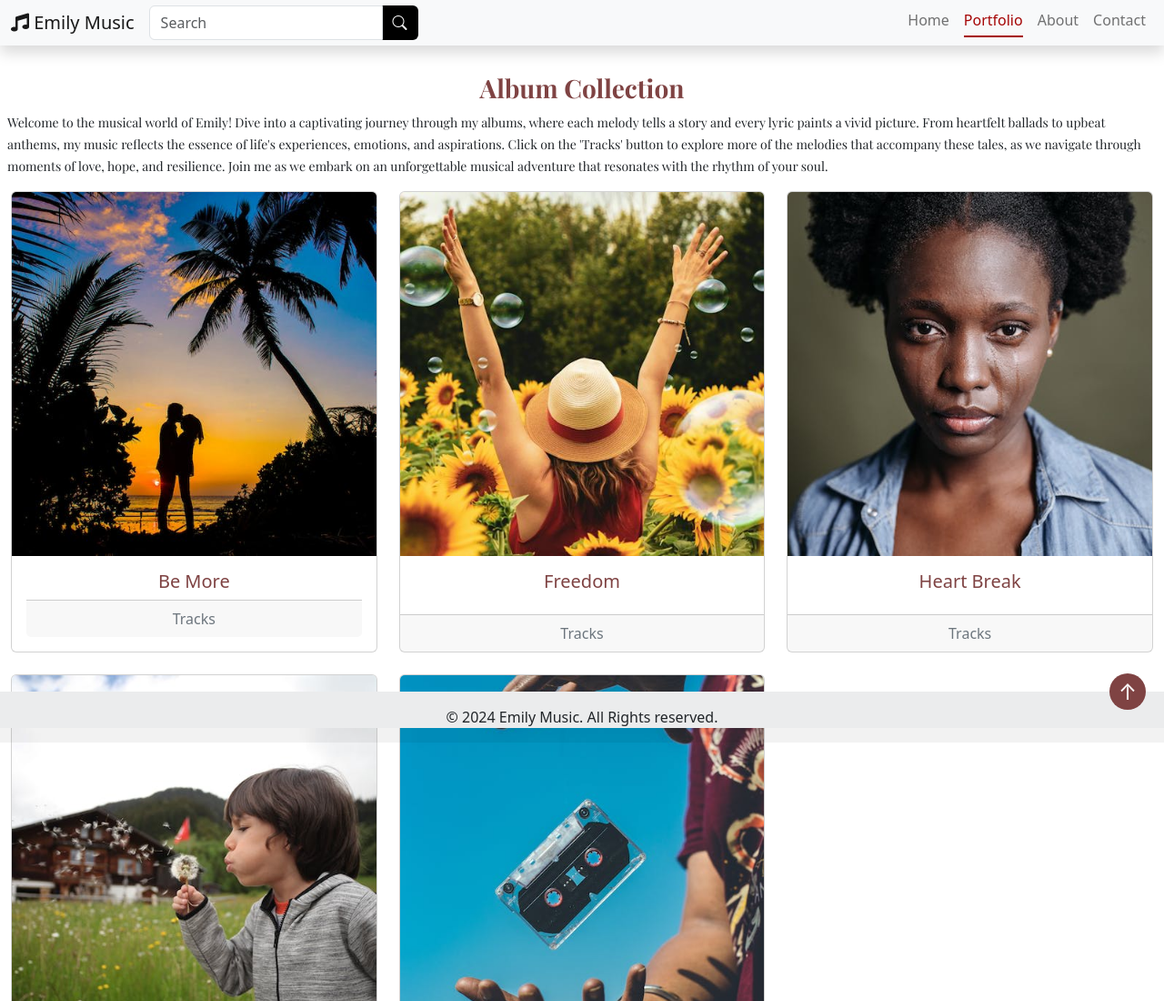
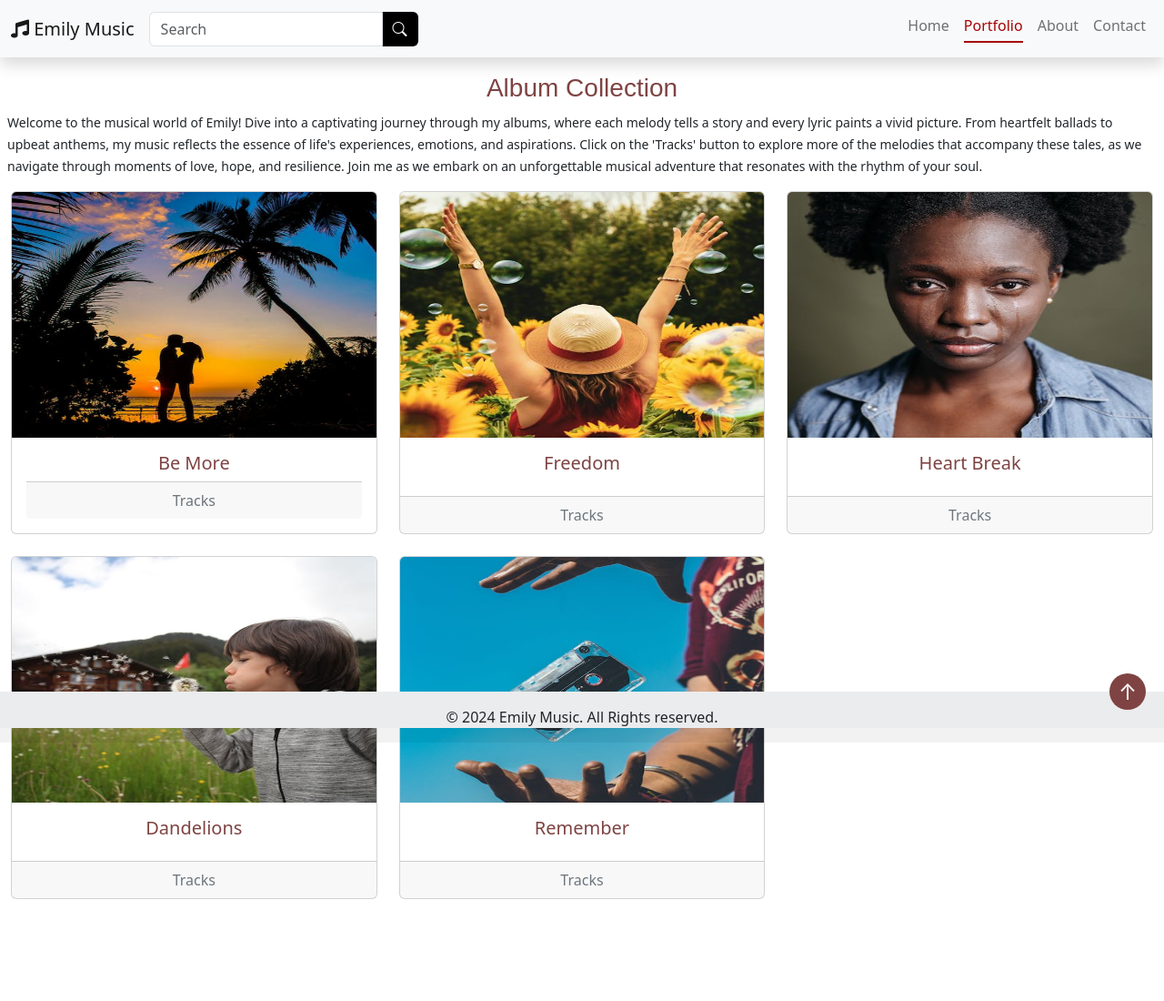
Before and after one commit to PhindileNkhutha/BGIT-GroupE, a plain HTML site: page portfolio.html in a window 1280 px wide. Shown: the top 1100 px of the page at 91% size. After the commit the page ends 1036 px from the top, so only its background shows below. Drawn offline with nearby package versions, Linux system fonts and the light colour scheme; a script that the page names is missing; a web font is replaced by a local one.

Commit message:
revert changes

```diff
--- a/portfolio styles/portfolio.css
+++ b/portfolio styles/portfolio.css
@@ -1,4 +1,3 @@
-@import url("https://fonts.googleapis.com/css2?family=Playfair+Display:ital,wght@0,400;0,500;0,700;0,900;1,400;1,700&display=swap");
 body {
   box-sizing: border-box;
 }
@@ -15,9 +14,7 @@ body {
   display: block;
   margin-top: 5px;
 }
-.album-collection-intro {
-font-family: "Playfair Display", sans-serif;
-}
+
 /* styles for portfolio */
 .container {
   margin-top: 5rem;
--- a/portfolio.html
+++ b/portfolio.html
@@ -18,8 +18,7 @@
 <body>
   <!-- nav Start -->
 
-  <nav class="mainnav shadow navbar-expand-md navbar navbar-light bg-light  fixed-top"
-    style="min-width: 350px ; height: 50px;">
+  <nav class="mainnav shadow navbar-expand-md navbar navbar-light bg-light  fixed-top" style="min-width: 350px">
     <div class="container-fluid">
       <a class="navbar-brand" href="./index.html">
         <i class="fas fa-music"></i> Emily Music
@@ -59,7 +58,7 @@
   <div class="container">
     <div class="row mt-3">
       <div class="col ">
-        <h3 class="text-bold text-center bg-custom" style="font-weight: bold;">Album Collection</h3>
+        <h3 class="text-bold text-center bg-custom">Album Collection</h3>
       </div>
     </div>
   </div>
@@ -69,7 +68,7 @@
   <!-- intro paragraph Start -->
   <div class="aboutEmily mx-2">
     <p>
-      <small class="album-collection-intro">
+      <small>
         Welcome to the musical world of Emily! Dive into a captivating journey through my albums, where each melody
         tells
         a
@@ -89,7 +88,7 @@
     <div class="row g-4">
       <div class=" col-md-3 col-lg-4 col-sm-1 text-center">
         <div class="card">
-          <img src="assets/Be more.jpg" width='30rem' class="card-img-top" alt="...">
+          <img src="assets/Be more.jpg" height='270px' width='30rem' class="card-img-top" alt="...">
           <div class="card-body">
             <h5 class="card-title bg-custom">Be More</h5 </div>
             <div class="card-footer">
@@ -115,7 +114,7 @@
       </div>
       <div class="col-md-3 col-lg-4 col-sm-1 text-center">
         <div class="card">
-          <img src="assets/Freedom.jpg" class="card-img-top" alt="...">
+          <img src="assets/Freedom.jpg" height='270px' class="card-img-top" alt="...">
           <div class="card-body">
 
             <h5 class="card-title bg-custom">Freedom</h5>
@@ -148,7 +147,7 @@
 
       <div class="col-md-3 col-lg-4 col-sm-1 text-center">
         <div class="card">
-          <img src="assets/crying.jpg" class="card-img-top" alt="...">
+          <img src="assets/crying.jpg" height='270px' class="card-img-top" alt="...">
           <div class="card-body">
 
             <h5 class="card-title bg-custom">Heart Break</h5>
@@ -181,7 +180,7 @@
       </div>
       <div class="col-md-3 col-lg-4 col-sm-1 text-center">
         <div class="card">
-          <img src="assets/dandelions.jpg" class="card-img-top" alt="...">
+          <img src="assets/dandelions.jpg" height='270px' class="card-img-top" alt="...">
           <div class="card-body">
 
             <h5 class="card-title bg-custom">Dandelions</h5>
@@ -214,7 +213,7 @@
 
       <div class="col-md-3 col-lg-4 col-sm-1 text-center">
         <div class="card">
-          <img src="assets/cassette.jpg" class="card-img-top" alt="...">
+          <img src="assets/cassette.jpg" height='270px' class="card-img-top" alt="...">
           <div class="card-body">
             <h5 class="card-title bg-custom">Remember</h5>
 
```
Also changed, not shown: index.html (+1 -0 lines), style.css (+0 -58 lines).
